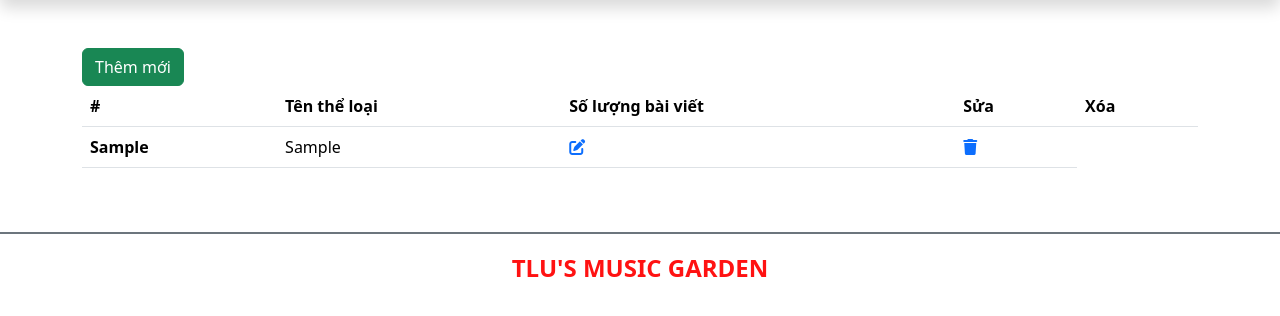
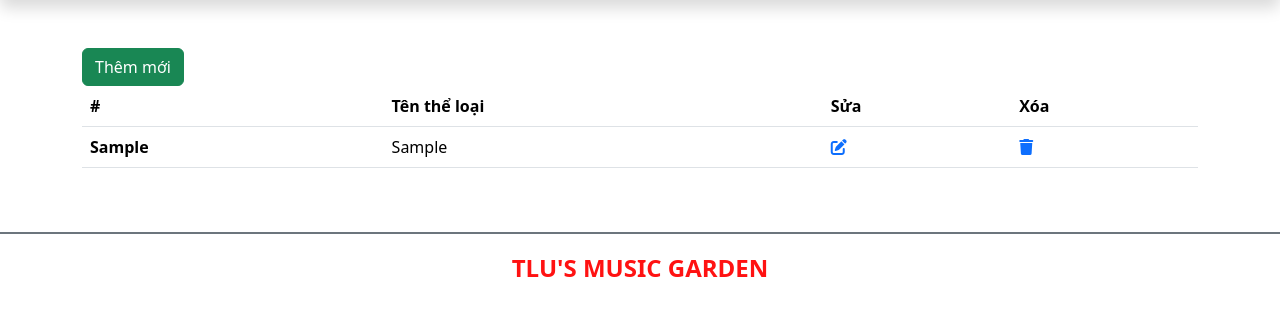
Before and after one commit to DyannT/CSE485_2023_BTTH02, a PHP site: page /btth02v2/index.php?controller=category in a window 1280 px wide. Shown: the part 74-390 px from the top of the page. Run offline with PHP 8.4, Linux system fonts and the light colour scheme; tables that the repository leaves empty or names only in its code hold one stand-in row (values such as "Sample post"); data that the repository does not hold is empty; some libraries are stand-ins or nearby versions; some web fonts are replaced.

```diff
--- a/view/category/category.php
+++ b/view/category/category.php
@@ -11,7 +11,6 @@
                         <tr>
                             <th scope="col">#</th>
                             <th scope="col">Tên thể loại</th>
-                            <th scope="col">Số lượng bài viết</th>
                             <th>Sửa</th>
                             <th>Xóa</th>
                         </tr>
```
